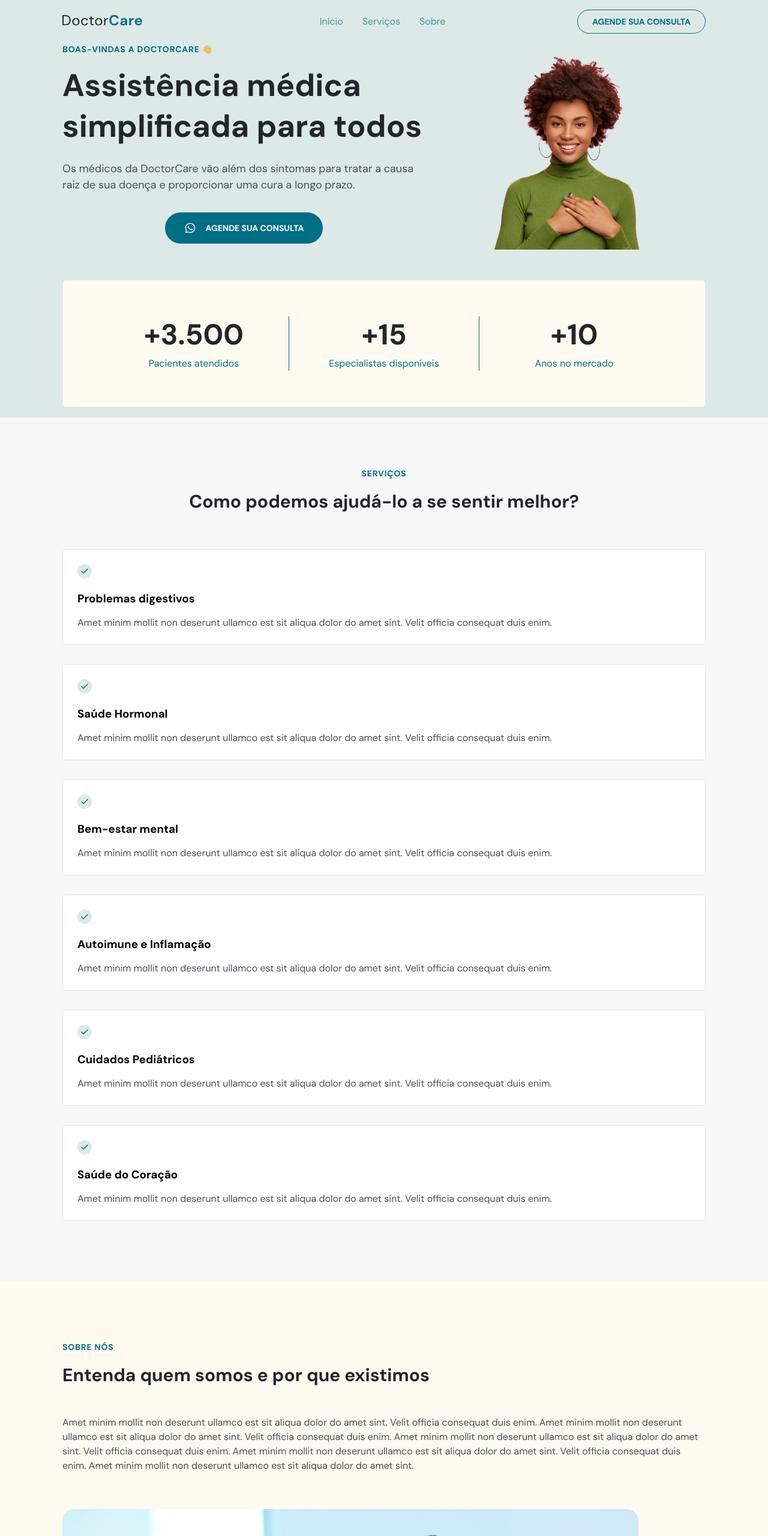
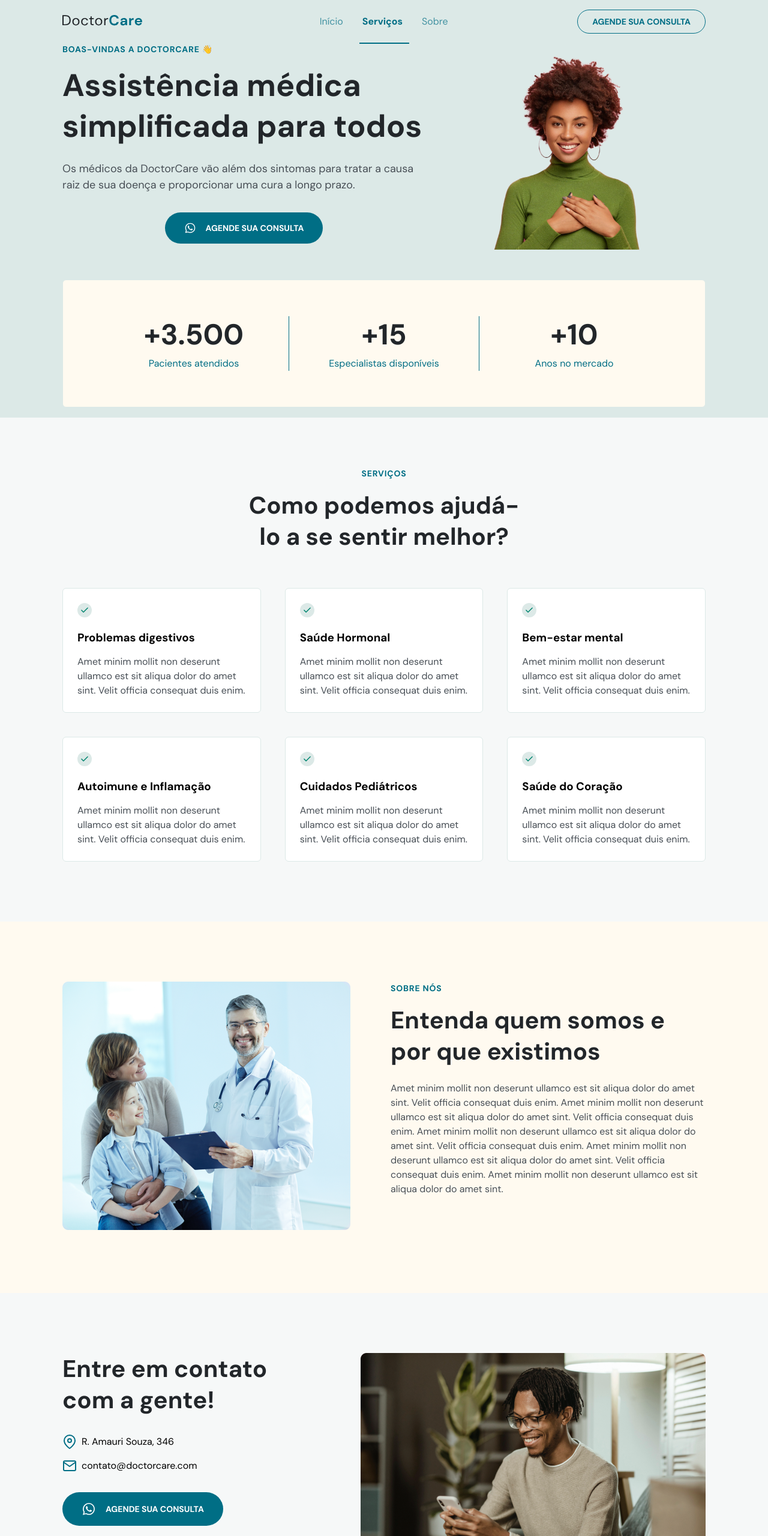
Before and after one commit to vandynM/doctorcare, a plain HTML site: page index.html in a window 1280 px wide. Shown: the top 2560 px of the page at 60% size. Drawn offline with nearby package versions, Linux system fonts and the light colour scheme.

Commit message:
Add files via upload
Atualização final, design responsivo concluido!

```diff
--- a/index.html
+++ b/index.html
@@ -70,14 +70,12 @@
 
         <div class="menu">
           <ul>
-            <li>
-              <a class="active" onclick="closeMenu()" href="#home">Início</a>
-            </li>
+            <li><a onclick="closeMenu()" href="#home">Início</a></li>
             <li><a onclick="closeMenu()" href="#services">Serviços</a></li>
             <li><a onclick="closeMenu()" href="#about" href="#">Sobre</a></li>
           </ul>
 
-          <a class="button active" onclick="closeMenu()" href="#contact"
+          <a class="button" onclick="closeMenu()" href="#contact"
             >Agende sua consulta</a
           >
 
@@ -441,6 +439,7 @@
 
     <section id="about">
       <div class="wrapper">
+        <div class="col-a">
           <header>
             <h4>SOBRE NÓS</h4>
             <h2>Entenda quem somos e por que existimos</h2>
@@ -448,19 +447,22 @@
 
           <div class="content">
             <p>
-            Amet minim mollit non deserunt ullamco est sit aliqua dolor do amet
-            sint. Velit officia consequat duis enim. Amet minim mollit non
-            deserunt ullamco est sit aliqua dolor do amet sint. Velit officia
-            consequat duis enim. Amet minim mollit non deserunt ullamco est sit
-            aliqua dolor do amet sint. Velit officia consequat duis enim. Amet
-            minim mollit non deserunt ullamco est sit aliqua dolor do amet sint.
-            Velit officia consequat duis enim. Amet minim mollit non deserunt
-            ullamco est sit aliqua dolor do amet sint.
+              Amet minim mollit non deserunt ullamco est sit aliqua dolor do
+              amet sint. Velit officia consequat duis enim. Amet minim mollit
+              non deserunt ullamco est sit aliqua dolor do amet sint. Velit
+              officia consequat duis enim. Amet minim mollit non deserunt
+              ullamco est sit aliqua dolor do amet sint. Velit officia consequat
+              duis enim. Amet minim mollit non deserunt ullamco est sit aliqua
+              dolor do amet sint. Velit officia consequat duis enim. Amet minim
+              mollit non deserunt ullamco est sit aliqua dolor do amet sint.
             </p>
+          </div>
+        </div>
 
+        <div class="col-b">
           <img
             src="./assets/doc.png"
-            alt="Doutor Feliz segurando prancheta com pacientes"
+            alt="Doutor Feliz segurando uma prancheta e atendendo pacientes"
           />
         </div>
       </div>
@@ -468,9 +470,11 @@
 
     <section id="contact">
       <div class="wrapper">
+        <div class="col-a">
           <header>
             <h2>Entre em contato com a gente!</h2>
           </header>
+
           <div class="content">
             <ul>
               <li>
@@ -525,7 +529,11 @@
               </li>
             </ul>
 
-          <a class="button" href="https://wa.me/5511987654321" target="_blank">
+            <a
+              class="button"
+              href="https://wa.me/5511987654321"
+              target="_blank"
+            >
               <svg
                 width="24"
                 height="24"
@@ -541,7 +549,10 @@
 
               Agende sua consulta
             </a>
+          </div>
+        </div>
 
+        <div class="col-b">
           <img
             src="./assets/mansmile.png"
             alt="homem negro com moletom bege mexendo no celular e sorrindo"
@@ -552,6 +563,7 @@
 
     <footer>
       <div class="wrapper">
+        <div class="col-a">
           <a class="logo" href="#home">
             <svg
               width="133"
@@ -607,7 +619,9 @@
             ©2022 DoctorCare. <br />
             Todos os direitos reservados.
           </p>
+        </div>
 
+        <div class="col-b">
           <ul class="social-links">
             <li>
               <a target="_blank" href="https://instagram.com/">
@@ -689,6 +703,7 @@
             </li>
           </ul>
         </div>
+      </div>
     </footer>
 
     <a id="backToTopButton" class="show" href="#home">
--- a/main.js
+++ b/main.js
@@ -4,6 +4,37 @@ onScroll()
 function onScroll() {
   showNavOnScroll()
   showBackToTopButtonOnScroll()
+
+  activateMenuAtCurrentSection(home)
+  activateMenuAtCurrentSection(services)
+  activateMenuAtCurrentSection(about)
+  activateMenuAtCurrentSection(contact)
+}
+
+function activateMenuAtCurrentSection(section) {
+  // linha alvo
+  const targetLine = scrollY + innerHeight / 2
+
+  const sectionTop = section.offsetTop // o tempo da seção
+  const sectionHeight = section.offsetHeight // a altura da seção
+  const sectionTopReachOrPassedTargetLine = targetLine >= sectionTop // o topo da seção chegou ou ultrapassou a linha alvo
+
+  //verificar se a base está abaixo da linha alvo
+
+  const sectionEndsAt = sectionTop + sectionHeight
+  const sectionEndPassedTargetline = sectionEndsAt <= targetLine
+
+  // limites da seção
+  const sectionBoundaries =
+    sectionTopReachOrPassedTargetLine && !sectionEndPassedTargetline
+
+  const sectionId = section.getAttribute('id')
+  const menuElement = document.querySelector(`.menu a[href*=${sectionId}]`)
+
+  menuElement.classList.remove('active')
+  if (sectionBoundaries) {
+    menuElement.classList.add('active')
+  }
 }
 
 function showNavOnScroll() {
--- a/style.css
+++ b/style.css
@@ -493,8 +493,21 @@ footer .social-links {
     display: grid;
   }
 
+  .col-a {
+    grid-area: A;
+  }
+
+  .col-b {
+    grid-area: B;
+  }
+
   section {
     padding-block: ;
+  }
+
+  section header h2 {
+    font-size: 4rem;
+    line-height: 5.2rem;
   }
 
   /* ====== NAVEGATION ========*/
@@ -574,10 +587,10 @@ footer .social-links {
   }
 
   nav#navegation .menu li a {
-    transition: opacity 0.2s;
+    transition: opacity 0.4s;
   }
 
-  /* nav#navegation .menu li a.active, */
+  nav#navegation .menu li a.active,
   nav#navegation .menu li a:hover {
     opacity: 1;
     font-weight: 700;
@@ -602,7 +615,7 @@ footer .social-links {
     background-color: white;
   }
 
-  /* nav#navegation .menu li a.active::after */
+  nav#navegation .menu li a.active::after,
   nav#navegation .menu li a:hover::after {
     padding-inline: 0.8rem;
     width: 100%;
@@ -612,7 +625,7 @@ footer .social-links {
     opacity: 1;
   }
 
-  /* nav#navegation.scroll .menu a.button.active */
+  nav#navegation.scroll .menu a.button.active,
   nav#navegation.scroll .menu a.button:hover {
     background-color: var(--primary-color);
     filter: brightness(1.3);
@@ -637,13 +650,8 @@ footer .social-links {
   }
 
   #home .col-a {
-    grid-area: A;
     text-align: left;
     align-self: center;
-  }
-
-  #home .col-b {
-    grid-area: B;
   }
 
   #home h1 {
@@ -673,4 +681,73 @@ footer .social-links {
   #home .img {
     width: 42rem;
   }
+
+  /* ====== SERVICES ========*/
+
+  #services h2 {
+    width: 47rem;
+    margin-inline: auto;
+  }
+
+  #services .cards {
+    flex-direction: row;
+    flex-wrap: wrap;
+    gap: 4rem;
+  }
+
+  #services .card {
+    width: 30%;
+    flex-grow: 1;
+  }
+
+  /* ====== ABOUT========*/
+
+  #about .wrapper {
+    grid-template-columns: 48rem 1fr;
+    grid-template-areas: 'B A';
+    gap: 6.7rem;
+  }
+
+  #about .col-a {
+    align-self: center;
+  }
+
+  #about .col-b {
+    margin-bottom: 0;
+  }
+
+  /* ====== CONTACT ========*/
+
+  #contact .wrapper {
+    grid-template-columns: 1fr 57.5rem;
+    grid-template-areas: 'A B';
+  }
+
+  #contact h2 {
+    width: 40.4rem;
+  }
+
+  /* ====== FOOOTER ========*/
+
+  footer {
+    padding-block: 8rem;
+  }
+
+  footer .wrapper {
+    grid-template-columns: 1fr 1fr;
+    grid-template-areas: 'A B';
+  }
+
+  footer .col-a {
+    align-self: center;
+  }
+
+  footer .col-b {
+    align-self: center;
+    justify-self: flex-end;
+  }
+
+  footer p {
+    margin-bottom: 0;
+  }
 }
```
Lines whose indentation alone changed are shown as unchanged.
